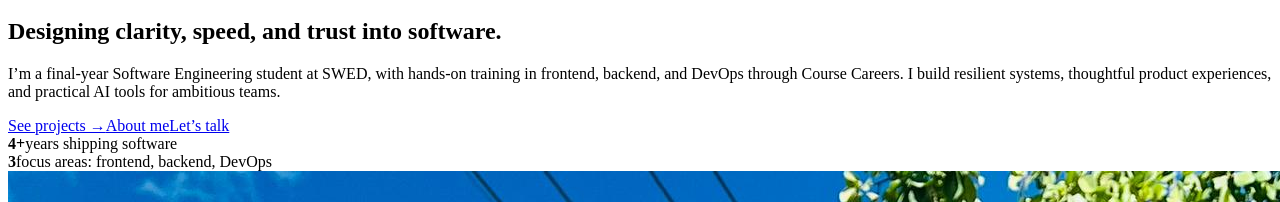
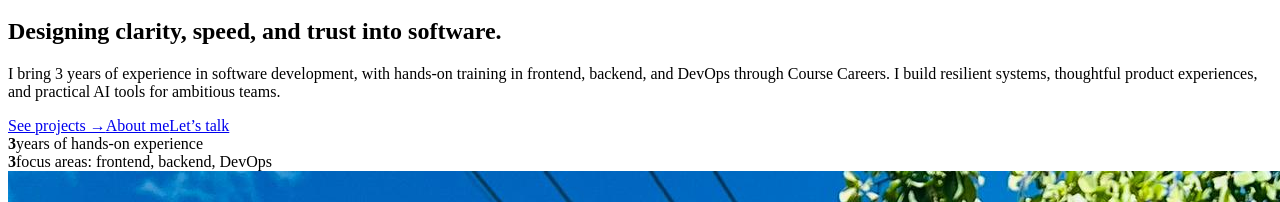
Before and after one commit to DavidnPhillipus/davidphillipus, a React (Vite) app: page / in a window 1280 px wide. Shown: the part 374-576 px from the top of the page. Built offline with nearby package versions, Linux system fonts and the light colour scheme; the HTML template or start-up script is replaced by a standard one.

Commit message:
Correct experience wording

```diff
--- a/src/pages/About.jsx
+++ b/src/pages/About.jsx
@@ -19,11 +19,11 @@ export default function About(){
           <div className="eyebrow">About</div>
           <h2 className="section-title">From first lines of code to product systems.</h2>
           <div style={{marginTop:26}}>
-            <p>I’m a final-year Software Engineering student at SWED, and I built my foundation in frontend, backend, and DevOps through Course Careers. I’m focused on turning ideas into reliable software that people actually use.</p>
+            <p>I bring 3 years of experience in software development, and I built my foundation in frontend, backend, and DevOps through Course Careers. I’m focused on turning ideas into reliable software that people actually use.</p>
             <p>I care about quality, reliability, and products that can scale with care, speed, and real-world practicality — whether I’m building interfaces, APIs, or deployment workflows.</p>
           </div>
           <div className="stats-row">
-            <div className="stat"><div className="num" data-count="4">4</div><div className="lbl">Years Coding</div></div>
+            <div className="stat"><div className="num" data-count="3">3</div><div className="lbl">Years Experience</div></div>
             <div className="stat"><div className="num" data-count="12">12</div><div className="lbl">Projects Built</div></div>
             <div className="stat"><div className="num" data-count="20">20</div><div className="lbl">Technologies</div></div>
             <div className="stat"><div className="num" data-count="480">480</div><div className="lbl">Cups of Coffee</div></div>
--- a/src/pages/Home.jsx
+++ b/src/pages/Home.jsx
@@ -89,7 +89,7 @@ export default function Home() {
           <div className="hero-copy">
             <div className="status-pill"><span className="live"></span> Software developer • founder • product builder</div>
             <h1>Designing <span className="grad">clarity</span>, speed, and <span className="grad">trust</span> into software.</h1>
-            <p className="lead">I’m a final-year Software Engineering student at SWED, with hands-on training in frontend, backend, and DevOps through Course Careers. I build resilient systems, thoughtful product experiences, and practical AI tools for ambitious teams.</p>
+            <p className="lead">I bring 3 years of experience in software development, with hands-on training in frontend, backend, and DevOps through Course Careers. I build resilient systems, thoughtful product experiences, and practical AI tools for ambitious teams.</p>
             <div className="hero-ctas">
               <a href="/projects" className="btn btn-primary">See projects →</a>
               <a href="/about" className="btn btn-ghost">About me</a>
@@ -98,8 +98,8 @@ export default function Home() {
 
             <div className="hero-highlights">
               <div className="highlight-card">
-                <strong>4+</strong>
-                <span>years shipping software</span>
+                <strong>3</strong>
+                <span>years of hands-on experience</span>
               </div>
               <div className="highlight-card">
                 <strong>3</strong>
```
Also changed, not shown: 3 other files (tests, documents, lock files or other folders).
